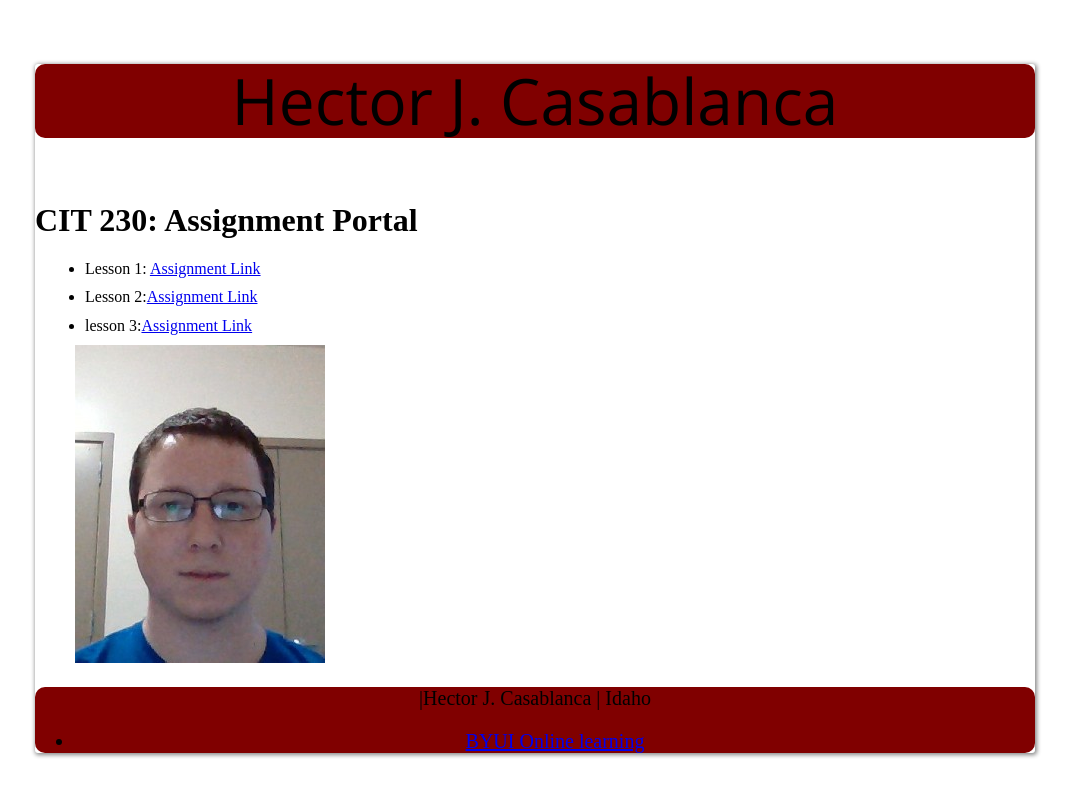
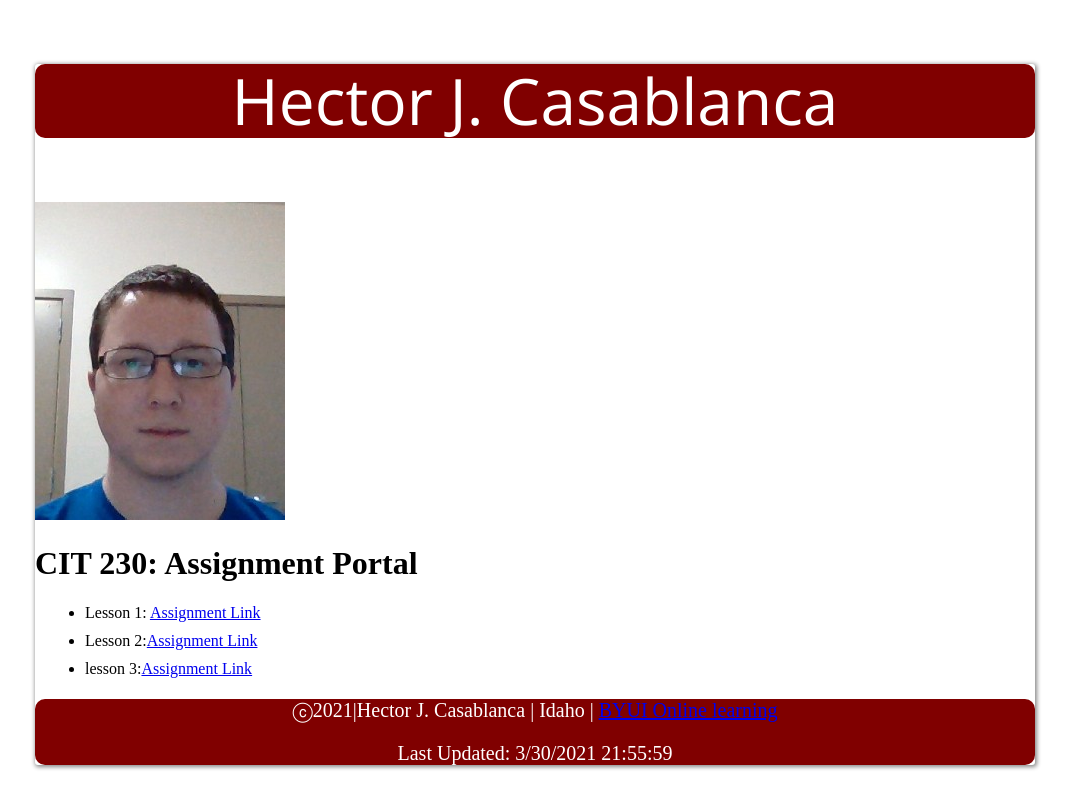
Before and after one commit to Artiminial/Artiminial.github.io, a plain HTML site: page index.html in a window 1280 px wide. Shown: the whole page, without its empty margins (105-1176 px from the left). Drawn offline with nearby package versions, Linux system fonts and the light colour scheme; files that its build step writes are made by us from their sources.

Commit message:
site further updated to include date and time as well as more css styling

```diff
--- a/index.css
+++ b/index.css
@@ -1,6 +1,7 @@
 .head{
 text-align:center;
 background-color: #800000;
+color: white;
 font-size: 4em;
 border-radius: 10px;
 font-family: 'Open Sans', sans-serif;
@@ -15,6 +16,7 @@ body{
 .foot{
     text-align:center;
     background-color: #800000;
+    color:white;
     font-size: 20px;
     border-radius: 10px;
     }
--- a/index.html
+++ b/index.html
@@ -4,6 +4,7 @@
     <meta charset="UTF-8">
     <meta http-equiv="X-UA-Compatible" content="IE=edge">
     <meta name="viewport" content="width=device-width, initial-scale=1.0">
+    <meta name="description" content="">
     <title>FAssignment Portal For Hector Casablanca</title>
     <link href="css/normalize.css" rel="stylesheet">
     <link href="index.css" rel="stylesheet">
@@ -14,19 +15,18 @@
     <p class = "name">Hector J. Casablanca</p>
 </header>
 <body>
+    <img src="WIN_20210107_17_17_25_Pro.jpg" alt="Picture of Hector">
     <h1 class = "name"> CIT 230: Assignment Portal</h1>
     <ul>
     <li class = "link1"><span>Lesson 1: </span><a href="https://github.com/Artiminial/Artiminial.github.io">Assignment Link</a></li>
     <li class = "link2"><span>Lesson 2:</span><a href="https://github.com/Artiminial/Artiminial.github.io">Assignment Link</a></li>
     <li class = "link3"><span>lesson 3:</span><a href="https://github.com/Artiminial/Artiminial.github.io">Assignment Link</a></li>
-    <img src="WIN_20210107_17_17_25_Pro.jpg" alt="">
 </ul>
 </body>
 <footer class = "foot">
-    <p class = "ftext">|Hector J. Casablanca | Idaho </p>
-    <ul>
-    <li><a href="https://www.byui.edu/online">BYUI Online learning</a></li>
-    </ul>
+    <p class = "ftext">&#9426;<span id = "currentYear"></span>|Hector J. Casablanca | Idaho | <a href="https://www.byui.edu/online">BYUI Online learning</a></p>
+    <p>Last Updated: <span id = "editDate"></span></p>
+
     <script src = "index.js"></script>
 </footer>
 </html>
--- a/index.js
+++ b/index.js
@@ -1,3 +1,5 @@
-let d = new Date();
-let year = d.getFullYear();
+let date = new Date();
+let year = date.getFullYear();
 document.getElementById("currentYear").textContent = year;
+let lastUpdated = date.getMonth() + "/" + date.getDate() + "/" + date.getFullYear() + "   " + date.toTimeString().split(" ")[0];
+document.getElementById("editDate").textContent = lastUpdated;
```
Also changed, not shown: All week 2 stuff/index.html (+2 -0 lines), 1 other file.
